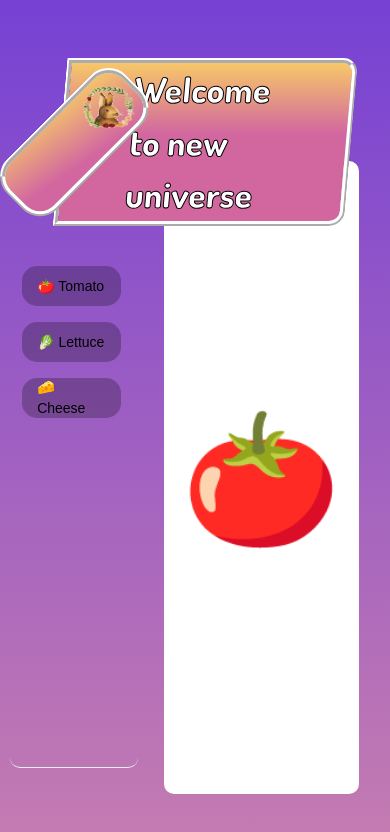
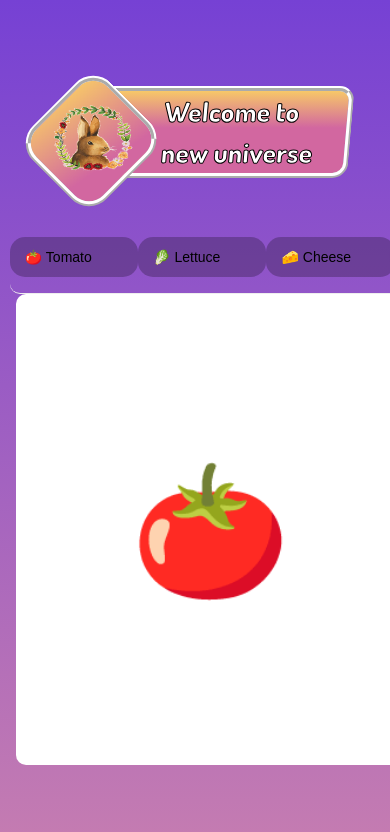
Before and after one commit to brahidev/new-universe, a Next.js app: page /dashboard in a window 390 px wide. Shown: the top 832 px of the page. Built offline with nearby package versions, Linux system fonts and the light colour scheme.

Commit message:
AjustesMobile

```diff
--- a/components/Menu/menu.module.css
+++ b/components/Menu/menu.module.css
@@ -12,6 +12,8 @@
     transform: rotate(45deg);
     background-image:linear-gradient(280deg, rgba(210,103,160,1) 25%, rgba(247,200,104,1) 100%);
     z-index: 1;
+    height: fit-content;
+    height: -moz-fit-content;
 }
 
 .titleLogo img{
@@ -168,3 +170,34 @@
     cursor: default;
     pointer-events: none;
 }
+
+@media (max-width: 768px){
+    .dashboard{
+        height: inherit;
+        top: 1rem;
+        display: block;
+        position: absolute;
+    }
+
+    .window{
+        flex-direction: column;
+    }
+
+    .nav{
+        width: 100%;
+        height: auto;
+    }
+
+    .ul{
+        flex-direction: row;
+    }
+
+    .main{
+        width: 100%;
+    }
+
+    .titleText{
+        padding-inline: 65px 0;
+        font-size:170%;
+    }
+}
```
Also changed, not shown: 1 other file (tests, documents, lock files or other folders).
